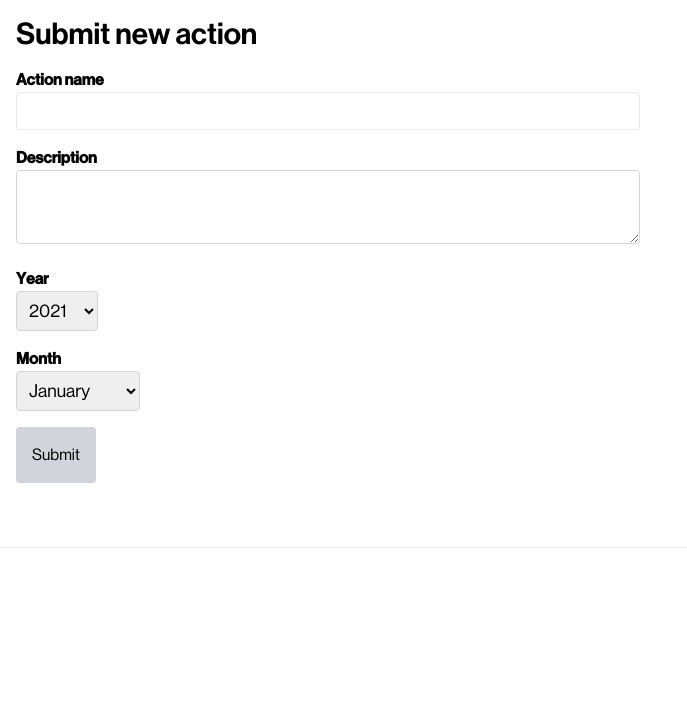
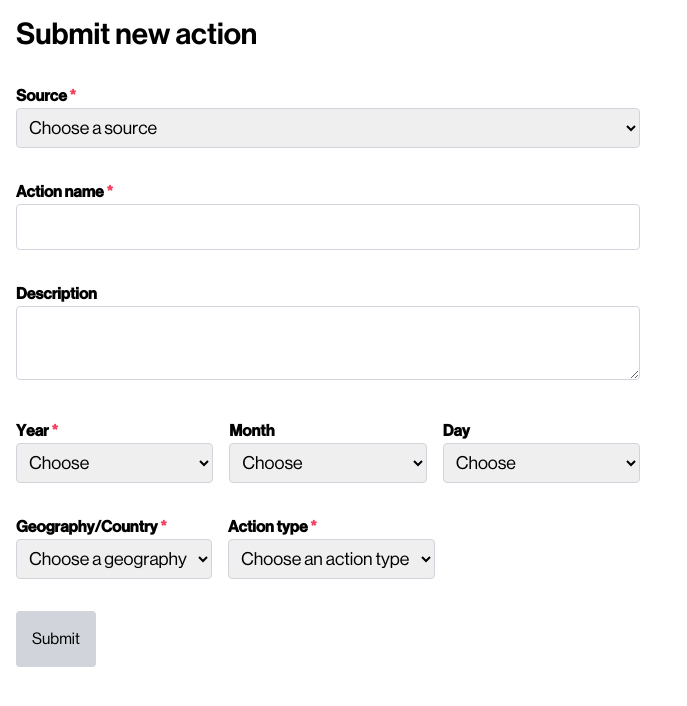
Before and after one commit to climatepolicyradar/navigator, a Next.js app in the folder frontend/: page / in a window 1280 px wide. Shown: the top 706 px of the page, without its empty margins (0-687 px from the left). Built offline with nearby package versions, Linux system fonts and the light colour scheme.

Commit message:
add fields, validation, env variables

```diff
--- /dev/null
+++ b/frontend/src/api/index.ts
@@ -0,0 +1,11 @@
+import axios from 'axios';
+
+export const postData = async (req: string, data): Promise<any> => {
+  return await axios
+    .post(`${process.env.NEXT_PUBLIC_API_URL}/${req}`)
+    .then((response) => {
+      return response.statusText == 'OK'
+        ? response.data
+        : Promise.reject(Error('Unsuccessful response'));
+    });
+};
--- a/frontend/src/components/form-inputs/CheckBox.tsx
+++ b/frontend/src/components/form-inputs/CheckBox.tsx
@@ -6,9 +6,10 @@ interface CheckboxProps {
   name: string;
   label: string;
   children: React.ReactNode;
+  required?: boolean;
 }
 
-const Checkbox = ({ children, ...props }: CheckboxProps) => {
+const Checkbox = ({ children, required = false, ...props }: CheckboxProps) => {
   // React treats radios and checkbox inputs differently other input types, select, and textarea.
   // Formik does this too! When you specify `type` to useField(), it will
   // return the correct bag of props for you -- a `checked` prop will be included
--- a/frontend/src/components/form-inputs/Select.tsx
+++ b/frontend/src/components/form-inputs/Select.tsx
@@ -6,36 +6,39 @@ interface SelectProps {
   name: string;
   label: string;
   children: React.ReactNode;
-  onChange?(e: any): void;
+  classes?: string;
+  required?: boolean;
 }
 
-const Select = React.forwardRef(
-  (
-    { label, children, onChange = () => {}, ...props }: SelectProps,
-    ref: any
-  ) => {
+const Select = ({
+  label,
+  children,
+  required = false,
+  classes = '',
+  ...props
+}: SelectProps) => {
   const [field, meta] = useField(props);
   return (
-      <div>
-        <label htmlFor={props.id || props.name}>{label}</label>
+    <div className={`${classes}`}>
+      <label htmlFor={props.id || props.name}>
+        {label}
+        {required ? <strong className="text-red-500"> *</strong> : null}
+      </label>
       <select
         {...field}
         {...props}
-          onChange={onChange}
-          ref={ref}
-          className="border border-gray-300 rounded p-2 text-lg"
+        className={`${
+          meta.touched && meta.error ? 'border-red-500' : 'border-gray-300'
+        }`}
       >
         {children}
       </select>
 
       {meta.touched && meta.error ? (
-          <div className="error">{meta.error}</div>
+        <div className="error text-red-500 mt-1">{meta.error}</div>
       ) : null}
     </div>
   );
-  }
-);
-
-Select.displayName = 'Select';
+};
 
 export default Select;
--- a/frontend/src/components/form-inputs/TextArea.tsx
+++ b/frontend/src/components/form-inputs/TextArea.tsx
@@ -7,19 +7,30 @@ interface TextAreaProps {
   label: string;
   type: string;
   classes?: string;
+  required?: boolean;
 }
 
-const TextArea = ({ label, classes = '', ...props }: TextAreaProps) => {
+const TextArea = ({
+  label,
+  required = false,
+  classes = '',
+  ...props
+}: TextAreaProps) => {
   // useField() returns [formik.getFieldProps(), formik.getFieldMeta()]
   // which we can spread on <input>. We can use field meta to show an error
   // message if the field is invalid and it has been touched (i.e. visited)
   const [field, meta] = useField(props);
 
   return (
-    <>
-      <label htmlFor={props.id || props.name}>{label}</label>
+    <div className={`${classes}`}>
+      <label htmlFor={props.id || props.name}>
+        {label}
+        {required ? <strong className="text-red-500"> *</strong> : null}
+      </label>
       <textarea
-        className={`p-2 text-lg border border-gray-300 rounded w-full appearance-none ${classes}`}
+        className={`${
+          meta.touched && meta.error ? 'border-red-500' : 'border-gray-300'
+        }`}
         type={props.type}
         {...field}
         {...props}
@@ -27,7 +38,7 @@ const TextArea = ({ label, classes = '', ...props }: TextAreaProps) => {
       {meta.touched && meta.error ? (
         <div className="error">{meta.error}</div>
       ) : null}
-    </>
+    </div>
   );
 };
 
--- a/frontend/src/components/form-inputs/TextInput.tsx
+++ b/frontend/src/components/form-inputs/TextInput.tsx
@@ -6,27 +6,33 @@ interface TextInputProps {
   name: string;
   label: string;
   type: string;
+  required?: boolean;
 }
 
-const TextInput = ({ label, ...props }: TextInputProps) => {
+const TextInput = ({ label, required = false, ...props }: TextInputProps) => {
   // useField() returns [formik.getFieldProps(), formik.getFieldMeta()]
   // which we can spread on <input>. We can use field meta to show an error
   // message if the field is invalid and it has been touched (i.e. visited)
   const [field, meta] = useField(props);
-  // console.log(field);
+
   return (
-    <>
-      <label htmlFor={props.id || props.name}>{label}</label>
+    <div>
+      <label htmlFor={props.id || props.name}>
+        {label}
+        {required ? <strong className="text-red-500"> *</strong> : null}
+      </label>
       <input
-        className="w-full p-1 text-lg border border-gray-300 rounded"
+        className={`w-full ${
+          meta.touched && meta.error ? 'border-red-500' : 'border-gray-300'
+        }`}
         type={props.type}
         {...field}
         {...props}
       />
       {meta.touched && meta.error ? (
-        <div className="error">{meta.error}</div>
+        <div className="error w-full text-red-500">{meta.error}</div>
       ) : null}
-    </>
+    </div>
   );
 };
 
--- a/frontend/src/components/forms/AddAction.tsx
+++ b/frontend/src/components/forms/AddAction.tsx
@@ -1,4 +1,4 @@
-import { useState, useRef } from 'react';
+import { useState, useEffect } from 'react';
 import { Form, Formik, Field, ErrorMessage } from 'formik';
 import axios from 'axios';
 import Button from '../Button';
@@ -7,171 +7,152 @@ import TextInput from '../form-inputs/TextInput';
 import TextArea from '../form-inputs/TextArea';
 import { months, yearRange, daysInMonth } from '../../constants/timedate';
 import Select from '../form-inputs/Select';
+import { postData } from '../../api';
 
 const AddAction = () => {
-  const [days, setDays] = useState(31);
-  // const [action, setAction] = useState({
-  //   name: '',
-  //   description: '',
-  //   year: '',
-  //   month: '',
-  //   day: '',
-  //   geography_id: '',
-  //   languages: [],
-  //   type_id: '',
-  //   documents: [],
-  // });
+  const [days, setDays] = useState([]);
+
   const initialValues = {
+    source_id: '',
     name: '',
     description: '',
     year: '',
     month: '',
     day: '',
     geography_id: '',
-    languages: [],
     type_id: '',
     documents: [],
   };
 
   const yearSelections = yearRange();
-  const monthRef = useRef<HTMLSelectElement>(null);
-  const yearRef = useRef<HTMLSelectElement>(null);
 
   const handleDateChange = (e) => {
-    console.log('date changed');
     console.log(daysInMonth(e.target.value, 2022));
-    setDays(daysInMonth(e.target.value, 2022));
+    const totalDays = daysInMonth(e.target.value, 2022);
+    setDays(Array.from(Array(totalDays).keys()));
   };
 
-  const postData = async (req: string, data): Promise<any> => {
-    return await axios.post(req).then((response) => {
-      return response.statusText == 'OK'
-        ? response.data
-        : Promise.reject(Error('Unsuccessful response'));
-    });
+  // const postData = async (req: string, data): Promise<any> => {
+  //   return await axios.post(req).then((response) => {
+  //     return response.statusText == 'OK'
+  //       ? response.data
+  //       : Promise.reject(Error('Unsuccessful response'));
+  //   });
+  // };
+
+  const submitForm = async (values, resetForm) => {
+    if (values.month.length === 0) {
+      values.month = null;
+    }
+    if (values.day.length === 0) {
+      values.day = null;
+    }
+    let req = 'action';
+    console.log(values);
+    resetForm();
+    return await postData(req, values);
   };
 
-  const submitForm = async (values) => {
-    let req = 'http://localhost:8000/api/policies';
-    console.log(values);
-    // setAction(values);
-    // return await postData(req, values);
-  };
+  useEffect(() => {
+    setDays(Array.from(Array(31).keys()));
+  }, []);
   return (
     <div>
       <h1>Submit new action</h1>
       <Formik
         initialValues={initialValues}
         validationSchema={Yup.object({
+          source_id: Yup.string().required('Please select a source'),
           name: Yup.string().required('Required'),
+          year: Yup.string().required('Please select a year'),
+          geography_id: Yup.string().required('Please select a geography'),
+          type_id: Yup.string().required('Please select an action type'),
         })}
-        onSubmit={(values, { setSubmitting }) => {
-          submitForm(values);
+        onSubmit={(values, { setSubmitting, resetForm }) => {
+          submitForm(values, resetForm);
         }}
       >
-        {({ values, handleSubmit, isSubmitting }) => (
+        {({ values, handleSubmit, isSubmitting, setFieldValue }) => (
           <Form className="lg:w-1/2">
             <div className="form-row">
-              <TextInput label="Action name" name="name" type="text" />
+              <Field as={Select} label="Source" name="source_id" required>
+                <option>Choose a source</option>
+                {/* TODO - get sources from API when it's ready */}
+                <option value="1">CCLW</option>
+                <option value="2">CPD</option>
+              </Field>
+            </div>
+            <div className="form-row">
+              <TextInput label="Action name" name="name" type="text" required />
             </div>
             <div className="form-row">
               <TextArea label="Description" name="description" type="text" />
             </div>
-            <div className="form-row">
-              <Select
+            <div className="form-row flex items-start">
+              <Field
+                as={Select}
                 label="Year"
                 name="year"
-                ref={yearRef}
-                onChange={handleDateChange}
+                classes="w-1/3 mr-4"
+                required
+                onChange={(e) => {
+                  setFieldValue('year', e.target.value);
+                  handleDateChange(e);
+                }}
               >
+                <option>Choose</option>
                 {yearSelections.map((year, index) => (
-                  <option key={index} value={index}>
+                  <option key={index} value={year}>
                     {year}
                   </option>
                 ))}
-              </Select>
-            </div>
-            <div className="form-row">
-              <Select
+              </Field>
+              <Field
+                as={Select}
                 label="Month"
                 name="month"
-                ref={monthRef}
-                onChange={handleDateChange}
+                classes="w-1/3 mr-4"
+                onChange={(e) => {
+                  setFieldValue('month', e.target.value);
+                  handleDateChange(e);
+                }}
               >
+                <option>Choose</option>
                 {months.map((month, index) => (
                   <option key={index} value={index + 1}>
                     {month}
                   </option>
                 ))}
-              </Select>
+              </Field>
+              <Field as={Select} label="Day" name="day" classes="w-1/3">
+                <option>Choose</option>
+                {days.map((day, index) => (
+                  <option key={index} value={day + 1}>
+                    {day + 1}
+                  </option>
+                ))}
+              </Field>
             </div>
-            {/* <div className="my-4 flex">
-              <label className="w-1/4">Year</label>
-              <input
-                className="ml-4 w-3/4"
-                type="number"
-                name="year"
-                value={values.year}
-              />
+            <div className="form-row flex">
+              <Field
+                as={Select}
+                label="Geography/Country"
+                name="geography_id"
+                classes="mr-4"
+                required
+              >
+                <option>Choose a geography</option>
+                {/* TODO - get geographies from API when it's ready */}
+                <option value="1">United Kingdom</option>
+                <option value="2">United States</option>
+              </Field>
+              <Field as={Select} label="Action type" name="type_id" required>
+                <option>Choose an action type</option>
+                {/* TODO - get action types from API when it's ready */}
+                <option value="1">Policy</option>
+                <option value="2">Law</option>
+              </Field>
             </div>
-            <div className="my-4 flex">
-              <label className="w-1/4">Month</label>
-              <input
-                className="ml-4 w-3/4"
-                type="number"
-                name="month"
-                value={values.month}
-              />
-            </div>
-            <div className="my-4 flex">
-              <label className="w-1/4">Day</label>
-              <input
-                className="ml-4 w-3/4"
-                type="number"
-                name="day"
-                value={values.day}
-              />
-            </div>
-            <div className="my-4 flex">
-              <label className="w-1/4">Geography</label>
-              <input
-                className="ml-4 w-3/4"
-                type="text"
-                name="geography_id"
-                value={values.geography_id}
-              />
-            </div>
-            <div className="my-4 flex">
-              <label className="w-1/4">Languages</label>
-              <input
-                className="ml-4 w-3/4"
-                type="text"
-                name="languages"
-                value={values.languages}
-              />
-            </div>
-            <div className="my-4 flex">
-              <label className="w-1/4">Action type</label>
-              <input
-                className="ml-4 w-3/4"
-                type="text"
-                name="type_id"
-                value={values.type_id}
-              />
-            </div>
-            <div className="my-4 flex">
-              <label className="w-1/4">Documents</label>
-              <input
-                className="ml-4 w-3/4"
-                type="file"
-                name="documents"
-                multiple
-              />
-            </div>
-            <div className="my-4 flex">
-              <label className="w-1/4">Document URLs</label>
-              <input className="ml-4 w-3/4" type="text" name="url" />
-            </div> */}
             <div className="my-4 flex">
               <Button type="submit" disabled={isSubmitting}>
                 Submit
--- a/frontend/src/styles/main.scss
+++ b/frontend/src/styles/main.scss
@@ -45,12 +45,13 @@ h4 {
 }
 input[type='text'],
 input[type='number'],
-textarea {
-  @apply rounded border border-gray-200 text-lg;
+textarea,
+select {
+  @apply p-2 rounded border text-lg w-full;
 }
 
 .form-row {
-  @apply my-4;
+  @apply my-8;
   label {
     @apply font-bold block;
   }
--- /dev/null
+++ b/frontend/src/utils/forms.ts
@@ -0,0 +1,6 @@
+import { getIn } from 'formik';
+
+export const isRequiredField = ({ validationSchema }, name) =>
+  !!getIn(validationSchema.describe().fields, name).tests.find(
+    (testName) => testName === 'required'
+  );
```
Lines whose indentation alone changed are shown as unchanged.
